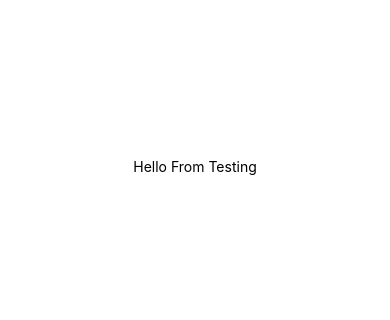
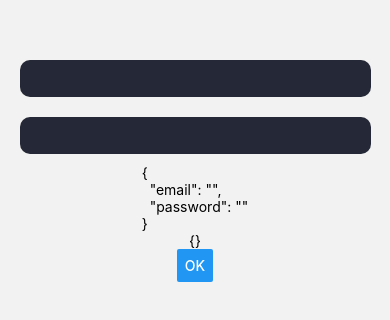
Before and after one commit to MoNouri97/merch-team-app, a React Native app: screen / in a window 390 px wide. Shown: the part 256-576 px from the top of the page. Built offline with nearby package versions, Linux system fonts and the light colour scheme.

Commit message:
before removing eslint

```diff
--- a/App.tsx
+++ b/App.tsx
@@ -1,6 +1,7 @@
 import { StatusBar } from 'expo-status-bar';
 import React from 'react';
 import { StyleSheet, View } from 'react-native';
+import theme from '~/config/theme';
 import Testing from '~/screens/Testing';
 
 export default function App() {
@@ -16,8 +17,9 @@ export default function App() {
 const styles = StyleSheet.create({
 	container: {
 		flex: 1,
-		backgroundColor: '#fff',
+		backgroundColor: theme.bg,
 		alignItems: 'center',
+		width: '100%',
 		justifyContent: 'center',
 	},
 });
--- a/package.json
+++ b/package.json
@@ -12,10 +12,12 @@
 	"dependencies": {
 		"expo": "~40.0.0",
 		"expo-status-bar": "~1.0.3",
+		"formik": "^2.2.6",
 		"react": "16.13.1",
 		"react-dom": "16.13.1",
 		"react-native": "https://github.com/expo/react-native/archive/sdk-40.0.1.tar.gz",
-		"react-native-web": "~0.13.12"
+		"react-native-web": "~0.13.12",
+		"yup": "^0.32.9"
 	},
 	"devDependencies": {
 		"@babel/core": "~7.9.0",
--- /dev/null
+++ b/src/components/AppScreen.tsx
@@ -0,0 +1,29 @@
+import React from 'react';
+import {
+	Platform,
+	SafeAreaView,
+	StatusBar,
+	StyleProp,
+	StyleSheet,
+	ViewStyle,
+} from 'react-native';
+
+interface Props {
+	style?: StyleProp<ViewStyle>;
+}
+
+// eslint-disable-next-line react/prop-types
+const AppScreen: React.FC<Props> = ({ children, style }) => (
+	<SafeAreaView style={[styles.container, style]}>{children}</SafeAreaView>
+);
+const styles = StyleSheet.create({
+	container: {
+		width: '100%',
+		flex: 1,
+		justifyContent: 'center',
+		alignItems: 'center',
+
+		// paddingTop: Platform.OS == 'android' ? StatusBar.currentHeight : 0,
+	},
+});
+export default AppScreen;
--- a/src/screens/Testing.tsx
+++ b/src/screens/Testing.tsx
@@ -1,12 +1,67 @@
+import { Formik } from 'formik';
 import React from 'react';
-import { StyleSheet, Text, View } from 'react-native';
+import { Button, StyleSheet, Text, TextInput, View } from 'react-native';
+import * as yup from 'yup';
+import AppScreen from '~/components/AppScreen';
+import theme from '~/config/theme';
 
 interface Props {}
+// validation object
+const validation = yup.object({
+	email: yup.string().required().email(),
+	password: yup.string().required().max(10).min(3),
+});
 
-const Testing: React.FC<Props> = ({}) => (
-	<View>
-		<Text>Hello From Testing</Text>
-	</View>
+const Testing: React.FC<Props> = () => (
+	<AppScreen>
+		<Formik
+			initialValues={{
+				email: '',
+				password: '',
+			}}
+			validationSchema={validation}
+			onSubmit={async (values) => {
+				await new Promise((resolve) => setTimeout(resolve, 500));
+				console.log(JSON.stringify(values, null, 2));
+			}}
+		>
+			{({
+				values,
+				errors,
+				handleBlur,
+				handleChange,
+				handleSubmit /** and a lot more helpers */,
+			}) => (
+				<>
+					<TextInput
+						style={styles.input}
+						value={values.email}
+						onChangeText={handleChange('email')}
+						onBlur={handleBlur('email')}
+					/>
+					<TextInput
+						style={styles.input}
+						value={values.password}
+						onChangeText={handleChange('password')}
+						onBlur={handleBlur('password')}
+					/>
+					<Text>{JSON.stringify(values, null, 2)}</Text>
+					<Text>{JSON.stringify(errors, null, 2)}</Text>
+					<Button title="OK" />
+				</>
+			)}
+		</Formik>
+	</AppScreen>
 );
-const styles = StyleSheet.create({});
 export default Testing;
+
+const styles = StyleSheet.create({
+	input: {
+		margin: 10,
+		padding: 10,
+		width: '90%',
+		borderRadius: 10,
+		backgroundColor: theme.medium,
+		color: theme.bg,
+	},
+});
```
Also changed, not shown: src/components/forms/AppInput.tsx (added, +67 -0 lines), .eslintrc.json, src/components/AppTextInput.tsx (deleted), 1 other file (tests, documents, lock files or other folders).
